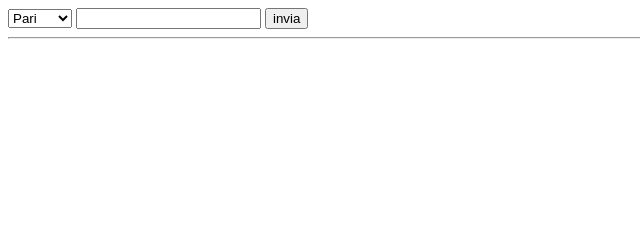
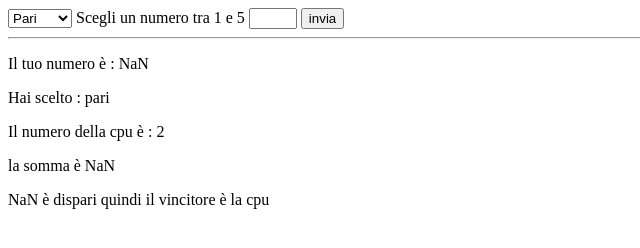
Before and after one commit to FedericoGuadagnoli/js-paliedispari, a plain HTML site: page index.html in a window 1280 px wide. Both pictures are taken after a click on the button "invia". Shown: the whole page, without its empty margins (0-640 px from the left). Drawn offline with Linux system fonts and the light colour scheme.

Commit message:
End exercise 2

```diff
--- a/index.html
+++ b/index.html
@@ -22,10 +22,15 @@
             <option value="pari">Pari</option>
             <option value="dispari">Dispari</option>
         </select>
-        <input type="number" id="number">
+        <label for="number"> Scegli un numero tra 1 e 5</label>
+        <input type="number" min="1" max="5" id="number">
         <button id="button">invia</button>
         <hr>
-        <p id="message"></p>
+        <p id="user-number"></p>
+        <p id="choise"></p>
+        <p id="cpu-number"></p>
+        <p id="result"></p>
+        <p id="winner"></p>
     </div>
 </body>
 </html>
--- a/js/esercizio2.js
+++ b/js/esercizio2.js
@@ -8,13 +8,61 @@
 
 
 // Prendo gli elementi dalla pagina
-const select = document.getElementById('pari-dispari');
+const select = document.getElementById('select');
 const input = document.getElementById('number');
 const button = document.getElementById('button');
-const message = document.getElementById('message');
+const winnerElement = document.getElementById('winner');
+const yourNumber = document.getElementById('user-number');
+const choise = document.getElementById('choise');
+const cpuNumberElement = document.getElementById('cpu-number');
+const resultElement = document.getElementById('result');
 
 // Creo una funzione per generare un numero casuale tra 1 e 5
 function getRandomNumber (min = 1, max = 5){
     const randomNumber = Math.floor(Math.random() * max) + min;
-    console.log(randomNumber);
+    console.log('randomnumber ' + randomNumber);
+    return randomNumber;
 }
+
+
+// Creo una funzione per stabilire se la somma dei due numeri sia pari o dispari
+function isEven(sum){
+    let result = 'dispari';
+    if (sum % 2 === 0){
+        result = 'pari';
+    }
+    return result;
+}
+
+
+// Aggiungo un evento al click del bottone
+button.addEventListener('click', function(){
+    let userChoise = select.value;
+    const userNumber = parseInt(number.value.trim());
+    console.log('usernumber ' + userNumber);
+
+    //Verifico che il value di userNumber sia un numero tra 1 e 5
+   if (userNumber < 1 || userNumber > 5) {
+    alert ('Devi inserire un numero tra 1 e 5');
+    throw '';
+   }
+
+   // Sommo i due numeri
+   const cpuNumber = getRandomNumber();
+   let sum = userNumber + cpuNumber;
+   console.log('sum ' + sum);
+
+
+   // Calcolo il vincitore
+   let winner = `${sum} è ${isEven(sum)} quindi il vincitore `;
+   console.log(winner);
+   userChoise === isEven(sum) ? winner += 'sei tu!!' : winner += 'è la cpu';
+
+    // Stampo in pagina
+    yourNumber.innerText = `Il tuo numero è : ${userNumber}`;
+    choise.innerText = `Hai scelto : ${userChoise}`;
+    cpuNumberElement.innerText = ` Il numero della cpu è : ${cpuNumber}`;
+    resultElement.innerText = `la somma è ${sum}`;
+    winnerElement.innerText = winner;
+
+});
```
